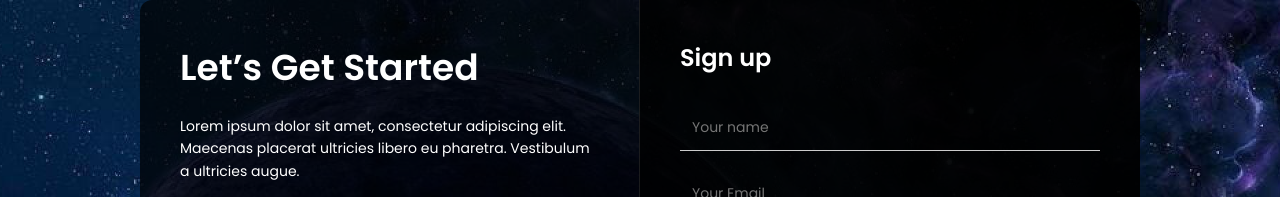
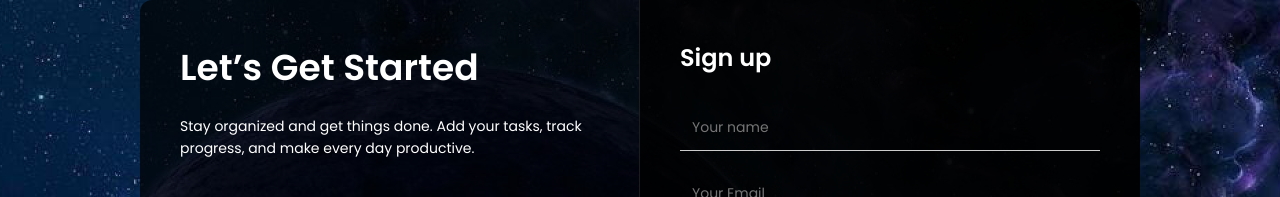
Before and after one commit to Ani22-rcpit/Sem-project-3, a plain HTML site: page Index.html in a window 1280 px wide. Shown: the top 197 px of the page. Drawn offline with Linux system fonts and the light colour scheme.

Commit message:
change in paragraph

```diff
--- a/Index.html
+++ b/Index.html
@@ -1,5 +1,6 @@
 <!DOCTYPE html>
 <html lang="en">
+
 <head>
     <meta charset="UTF-8">
     <meta name="viewport" content="width=device-width, initial-scale=1.0">
@@ -8,14 +9,17 @@
     <link href="https://fonts.googleapis.com/css2?family=Poppins:wght@400;600&display=swap" rel="stylesheet">
     <script src="signup.js"></script>
 </head>
+
 <body>
     <div class="container">
         <!-- Left Section -->
         <div class="left">
             <h1>Let’s Get Started</h1>
             <p>
-        Lorem ipsum dolor sit amet, consectetur adipiscing elit.
-        Maecenas placerat ultricies libero eu pharetra. Vestibulum a ultricies augue.
+                Stay organized and get things done. Add your tasks, track progress,
+                 and make every day productive.
+
+
             </p>
             <div class="presented">
                 <span>presented by</span>
@@ -37,7 +41,8 @@
             <div class="social">
                 <span>OR</span>
                 <div class="icons">
-          <a href="#"><img src="https://img.icons8.com/ios-filled/30/ffffff/facebook-new.png" alt="Facebook"></a>
+                    <a href="#"><img src="https://img.icons8.com/ios-filled/30/ffffff/facebook-new.png"
+                            alt="Facebook"></a>
                     <a href="#"><img src="https://img.icons8.com/ios-filled/30/ffffff/twitter.png" alt="Twitter"></a>
                     <a href="#"><img src="https://img.icons8.com/ios-filled/30/ffffff/google-logo.png" alt="Google"></a>
                 </div>
@@ -49,4 +54,5 @@
         </div>
     </div>
 </body>
+
 </html>
```
Also changed, not shown: dashboard.html (+3 -0 lines), login.html (+6 -3 lines). Lines whose indentation alone changed are shown as unchanged.
